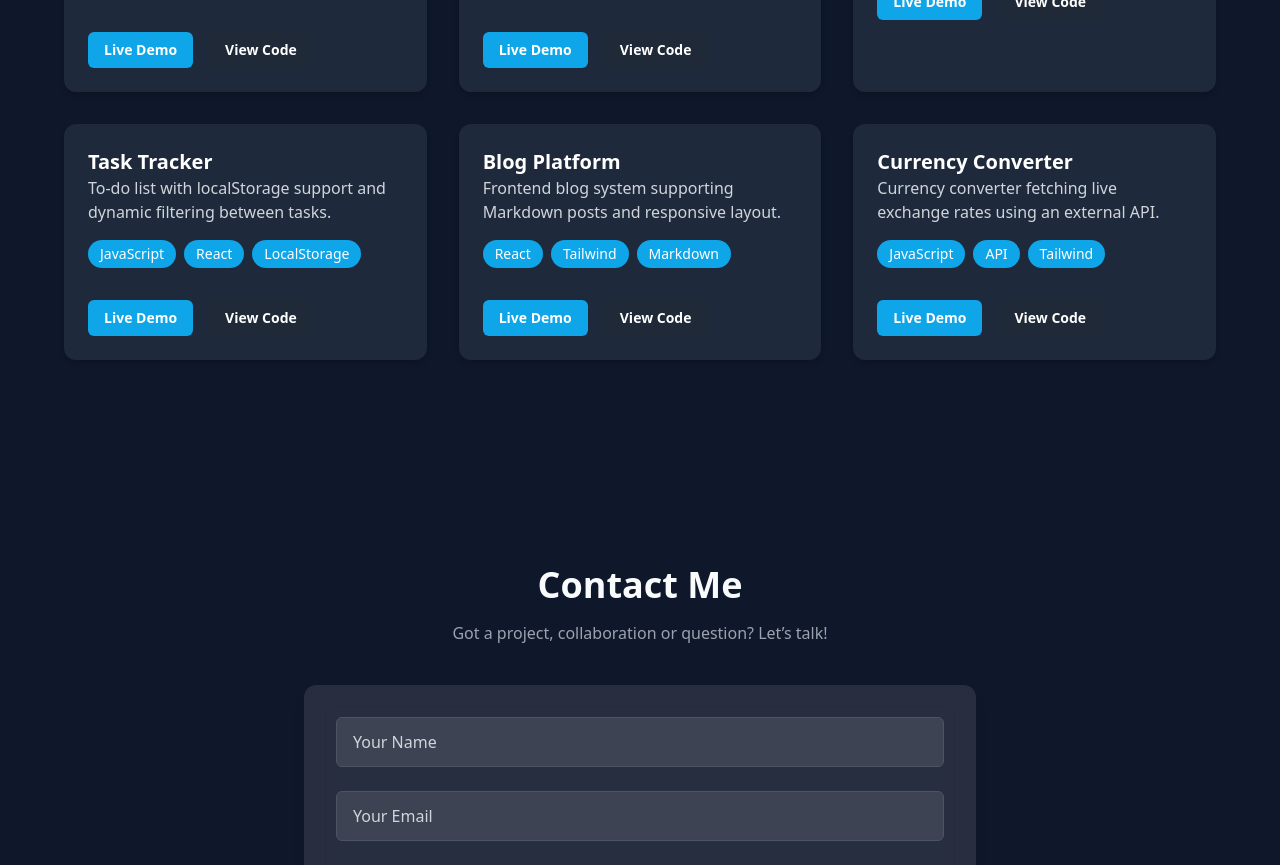
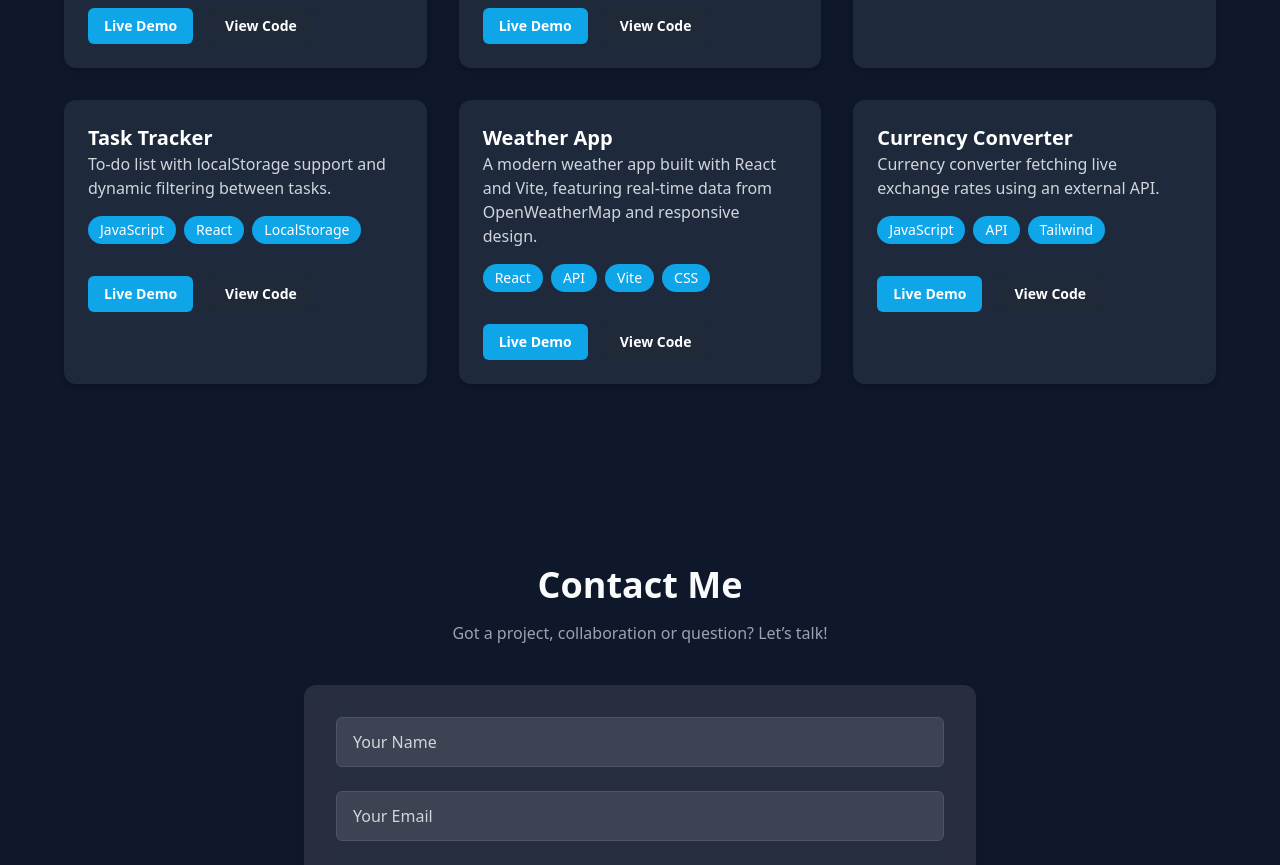
Before and after one commit to abduzar-coding/portfolio, a React (Vite) app: page / in a window 1280 px wide. Shown: the part 1960-2825 px from the top of the page. Built offline with nearby package versions, Linux system fonts and the light colour scheme.

Commit message:
another small update on projectcard

```diff
--- a/src/App.jsx
+++ b/src/App.jsx
@@ -115,12 +115,12 @@ function App() {
               liveLink="https://your-task-tracker.vercel.app"
               codeLink="https://github.com/yourusername/task-tracker"
             />
-            <ProjectCard
-              title="Blog Platform"
-              description="Frontend blog system supporting Markdown posts and responsive layout."
-              tags={["React", "Tailwind", "Markdown"]}
-              liveLink="https://your-blog.vercel.app"
-              codeLink="https://github.com/yourusername/blog-platform"
+             <ProjectCard
+              title="Weather App"
+              description="A modern weather app built with React and Vite, featuring real-time data from OpenWeatherMap and responsive design."
+              tags={["React", "API", "Vite", "CSS"]}
+              liveLink="https://weather.abduzar.dev"
+              codeLink="https://github.com/abduzar-coding/react-weather-app"
             />
             <ProjectCard
               title="Currency Converter"
```
